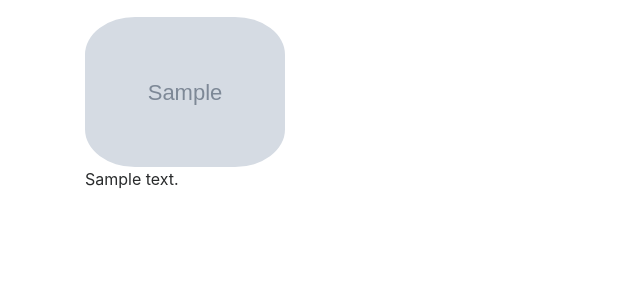
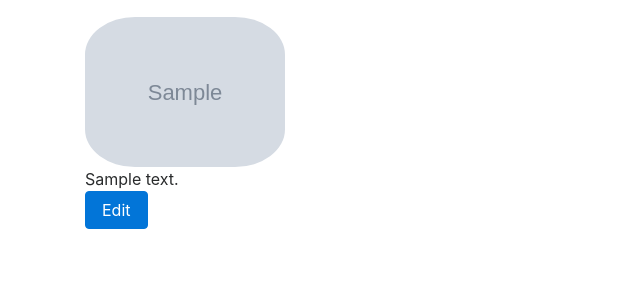
Before and after one commit to dillonfromdallas/mentor_site, a Django app: a page that uses mentor/profiles/templates/profiles/user_profile.html in a window 1280 px wide. Shown: the part 197-497 px from the top of the page, without its empty margins (0-640 px from the left). Run offline with Django 3.2, Linux system fonts and the light colour scheme; a user stored in the database is signed in; tables that the repository leaves empty hold one stand-in row (values such as "Sample post"); grey boxes marked "Sample" are stand-in pictures; some libraries are stand-ins or nearby versions.

Commit message:
Integrated profile editing feature to templates.

```diff
--- a/mentor/profiles/templates/profiles/profile_update.html
+++ b/mentor/profiles/templates/profiles/profile_update.html
@@ -5,7 +5,11 @@
 {% block body %}
 <form method="POST">
   {% csrf_token %}
+  <img src={{ object.avatar.url }} style="
+max-height: 200px;
+  ">
   {{ form.as_p }}
   <button class="btn btn-default" type="submit">Update</button>
 </form>
+<a href="{% url 'userprofile' username=request.user %}" class="btn btn-danger">Cancel</a>
 {% endblock %}
--- a/mentor/profiles/templates/profiles/user_profile.html
+++ b/mentor/profiles/templates/profiles/user_profile.html
@@ -64,7 +64,7 @@ Blocked - {{ block.super }}
     {% endif %}
   {% endif %}
 
-  <div id="relationship_buttons">
+  <div id="profile_functions">
     {% if object.user != request.user %}
       {% if not user_is_following %}
         <form action="{% url 'follow' username=object.user %}" method="POST">
@@ -87,6 +87,9 @@ Blocked - {{ block.super }}
       </form>
       {% endif %}
     {% endif %}
+    {% if object.user == request.user %}
+      <a href="{% url 'edit' username=request.user %}" class="btn btn-primary">Edit</a>
+      {% endif %}
   </div>
 
 {% endif %}
```
